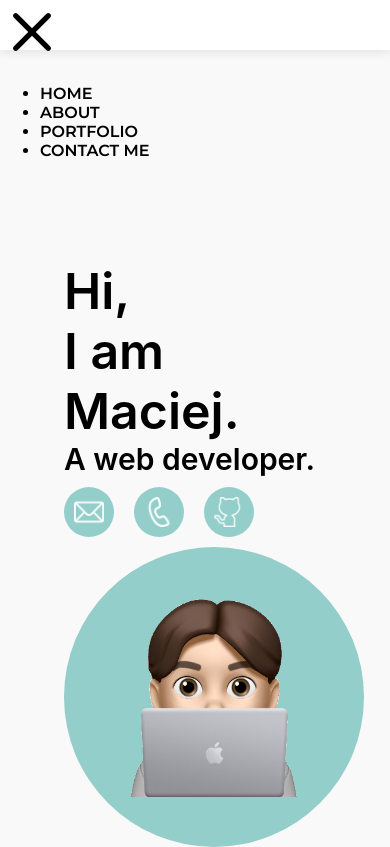
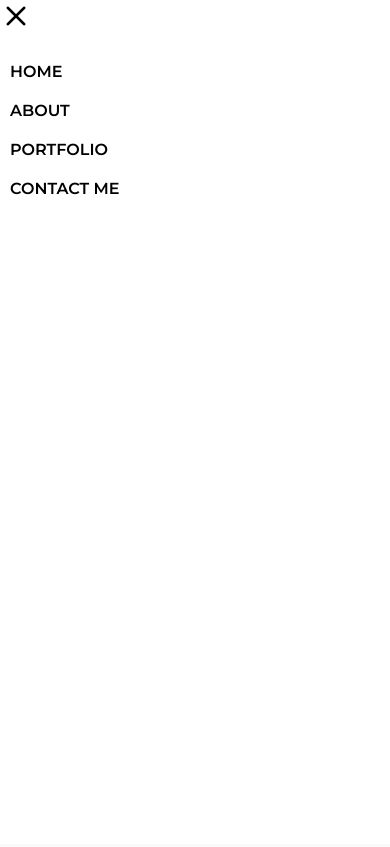
Before and after one commit to matthias2003/portfolio, a React (Create React App) app: page / in a window 390 px wide. Both pictures are taken after a click on the picture 23 px from the left and 25 px from the top of the page. Built offline with nearby package versions, Linux system fonts and the light colour scheme.

Commit message:
Made functional side nav, handled open and close procedure of side nav

```diff
--- a/src/Components/About/About.css
+++ b/src/Components/About/About.css
@@ -2,7 +2,6 @@
   background-color: #94ceca;
   border-radius: 30px;
   width: 70%;
-  height: 500px;
   margin: auto;
   margin-top: 5%;
 }
@@ -19,9 +18,9 @@
   padding: 1%;
   margin: auto;
   border-radius: 30px;
-  height: 35vh;
 }
 
 p {
-    margin: 0px !important
+    margin: 0px !important;
+    padding: 10px;
 }
--- a/src/Components/HomePage/HomePage.css
+++ b/src/Components/HomePage/HomePage.css
@@ -2,9 +2,9 @@
   display: flex;
   flex-wrap: wrap;
   margin-top: 25vh;
-  margin-right: 15%;
-  margin-left: 15%;
-  justify-content: space-between;
+  margin-left: auto;
+  margin-right: auto;
+  justify-content: space-evenly;
 }
 
 .info__wrap p {
@@ -72,3 +72,15 @@
   height: auto;
   width: 250px;
 }
+
+@media only screen and (max-width: 768px) {
+  .home__wrap {
+    margin-top: 5vh;
+    justify-content: center;
+  }
+
+  .image__wrap {
+    margin-top: 15%;
+  }
+
+}
--- a/src/Components/MobileNav/MobileNav.css
+++ b/src/Components/MobileNav/MobileNav.css
@@ -6,16 +6,24 @@
     width:75px;
 }
 
-.container .side__nav {
-    width: 70%;
+.container__side__nav {
+    width: 100%;
     background-color: white;
-    position: absolute;
+    position: fixed;
     top: 0;
     left: 0;
     height: 100%;
-    display: none;
 }
 
-.container .nav__mobile__close {
+.nav__mobile__close {
     width: 32px;
 }
+
+.container__side__nav ul {
+    list-style-type: none;
+    padding: 0px;
+}
+
+.container__side__nav ul li {
+    padding: 10px;
+}
--- a/src/Components/MobileNav/MobileNav.js
+++ b/src/Components/MobileNav/MobileNav.js
@@ -10,7 +10,6 @@ function MobileNav() {
     const [menuIsClicked, setmenuIsClicked] = useState(false);
 
     const sideNavHandle = (target) => {
-        console.log(target)
         if (target === 'open') {
             setmenuIsClicked(true)
         } else {
@@ -20,13 +19,13 @@ function MobileNav() {
 
     if (menuIsClicked === true) {
         return(
-            <div className='side__nav'>
+            <div className='container__side__nav'>
                 <img onClick={() => sideNavHandle('close')} className='nav__mobile__close' src={close} alt='Close icon'/>
                 <ul>
-                    <li>HOME</li>
-                    <li>ABOUT</li>
-                    <li>PORTFOLIO</li>
-                    <li>CONTACT ME</li>
+                    <li onClick={() => sideNavHandle('close')}><Link to='/'>HOME</Link></li>
+                    <li onClick={() => sideNavHandle('close')}><Link to='/about' >ABOUT</Link></li>
+                    <li onClick={() => sideNavHandle('close')}><Link to='/portfolio'>PORTFOLIO</Link></li>
+                    <li onClick={() => sideNavHandle('close')}><Link to='/contact'>CONTACT ME</Link></li>
                 </ul>
             </div>
         )
```
